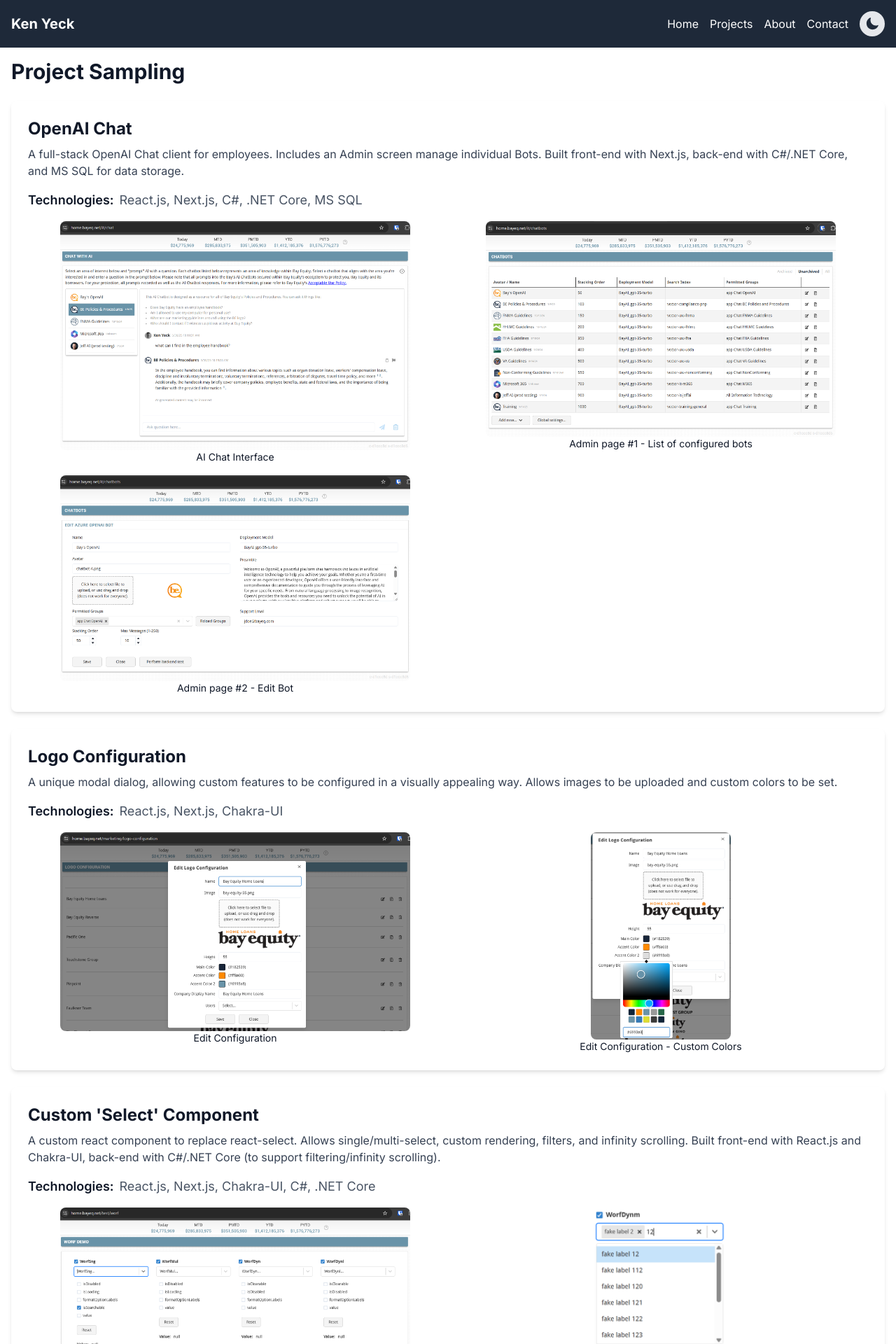
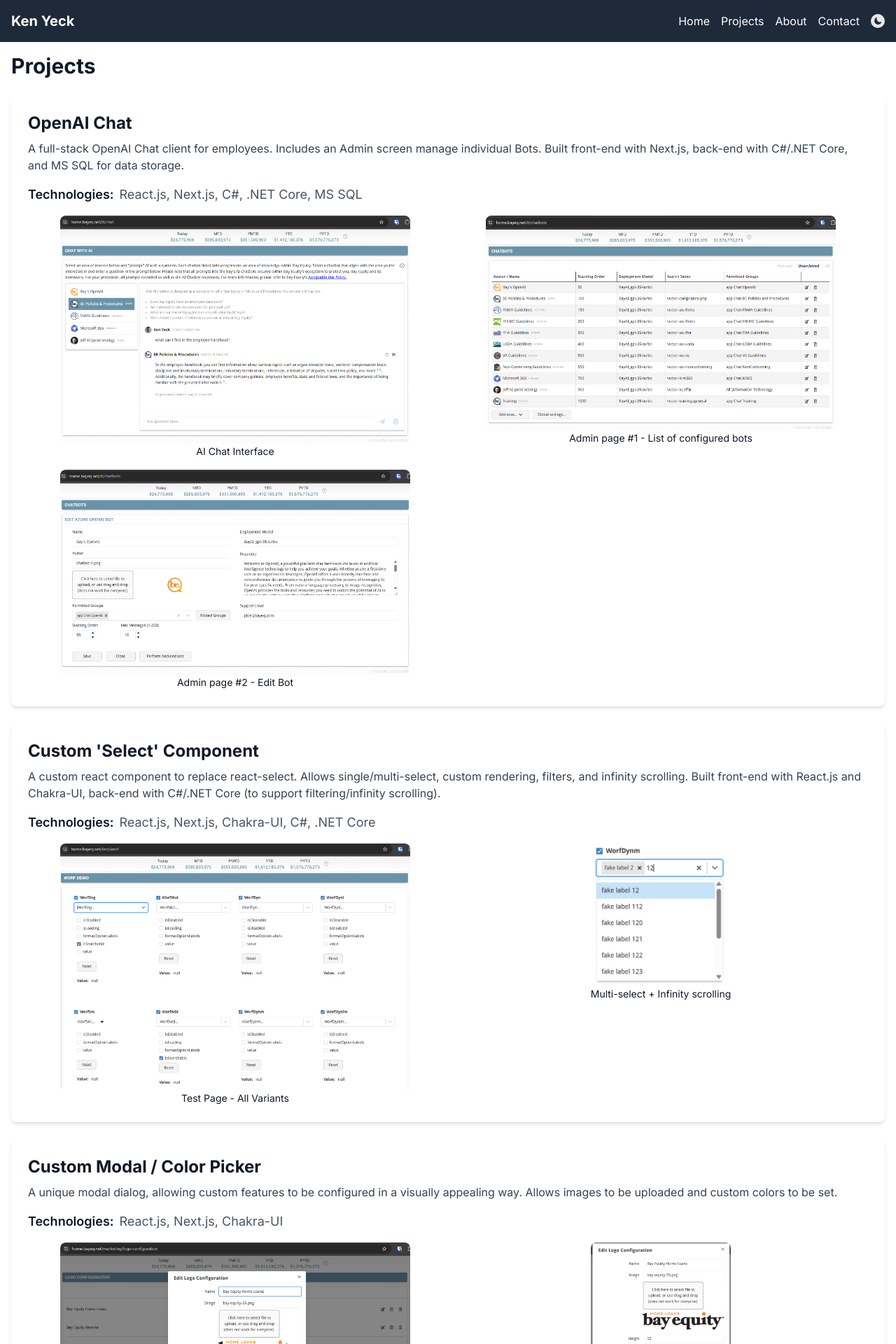
Before and after one commit to kenyeck/portfolio, a Next.js app: page /projects in a window 1280 px wide. Shown: the top 1920 px of the page at 70% size. Built offline with nearby package versions, Linux system fonts and the light colour scheme.

Commit message:
Resized theme toggle and set cursor. Updated project title/data.

```diff
--- a/src/components/ThemeToggle.tsx
+++ b/src/components/ThemeToggle.tsx
@@ -2,6 +2,7 @@
 
 import { useTheme } from 'next-themes';
 import { useEffect, useState } from 'react';
+//import { FaSun, FaMoon } from 'react-icons/fa';
 import { SunIcon, MoonIcon } from '@heroicons/react/24/solid';
 
 export default function ThemeToggle() {
@@ -17,13 +18,13 @@ export default function ThemeToggle() {
   return (
     <button
       onClick={() => setTheme(theme === 'dark' ? 'light' : 'dark')}
-      className="p-2 rounded-full bg-gray-200 dark:bg-gray-700 text-gray-800 dark:text-gray-200 transition-colors duration-200"
+      className="p-1 rounded-full bg-gray-200 dark:bg-gray-700 text-gray-800 dark:text-gray-200 transition-colors duration-200 cursor-pointer"
       aria-label="Toggle theme"
     >
       {theme === 'dark' ? (
-        <SunIcon className="h-5 w-5" />
+        <SunIcon className="h-3 w-3" />
       ) : (
-        <MoonIcon className="h-5 w-5" />
+        <MoonIcon className="h-3 w-3" />
       )}
     </button>
   );
--- a/src/data/projects.ts
+++ b/src/data/projects.ts
@@ -12,18 +12,7 @@ export const projects = [
     ],
   },
   {
-    id: 3,
-    title: `Logo Configuration`,
-    description:
-      'A unique modal dialog, allowing custom features to be configured in a visually appealing way. Allows images to be uploaded and custom colors to be set.',
-    technologies: ['React.js', 'Next.js', 'Chakra-UI'],
-    screenshots: [
-      { src: '/images/logocfg1.png', desc: 'Edit Configuration' },
-      { src: '/images/logocfg2.png', desc: 'Edit Configuration - Custom Colors', width: 200 },
-    ],
-  },
-  {
-    id: 3,
+    id: 2,
     title: `Custom 'Select' Component`,
     description:
       'A custom react component to replace react-select. Allows single/multi-select, custom rendering, filters, and infinity scrolling. Built front-end with React.js and Chakra-UI, back-end with C#/.NET Core (to support filtering/infinity scrolling).',
@@ -33,5 +22,16 @@ export const projects = [
       { src: '/images/worf2.png', desc: 'Multi-select + Infinity scrolling', width: 200 },
     ],
   },
+  {
+    id: 3,
+    title: `Custom Modal / Color Picker`,
+    description:
+      'A unique modal dialog, allowing custom features to be configured in a visually appealing way. Allows images to be uploaded and custom colors to be set.',
+    technologies: ['React.js', 'Next.js', 'Chakra-UI'],
+    screenshots: [
+      { src: '/images/logocfg1.png', desc: 'Edit Configuration' },
+      { src: '/images/logocfg2.png', desc: 'Edit Configuration - Color Picker', width: 200 },
+    ],
+  },
   // Add more projects
 ];
--- a/src/pages/projects.tsx
+++ b/src/pages/projects.tsx
@@ -8,7 +8,7 @@ export default function Projects() {
     <div className="flex flex-col min-h-screen">
       <Navbar />
       <main className="flex-grow container mx-auto p-4">
-        <h1 className="text-3xl font-bold mb-6">Project Sampling</h1>
+        <h1 className="text-3xl font-bold mb-6">Projects</h1>
         {projects.map((project) => (
           <ProjectCard key={project.id} project={project} />
         ))}
```
